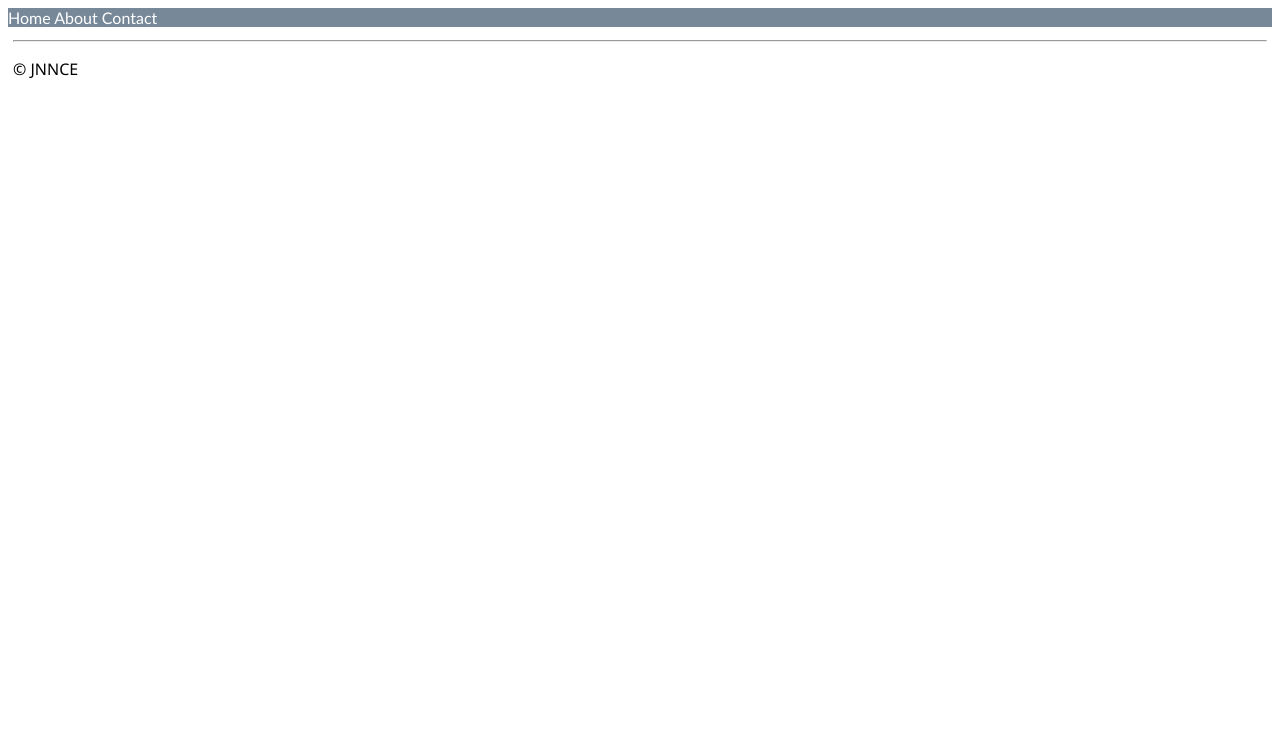
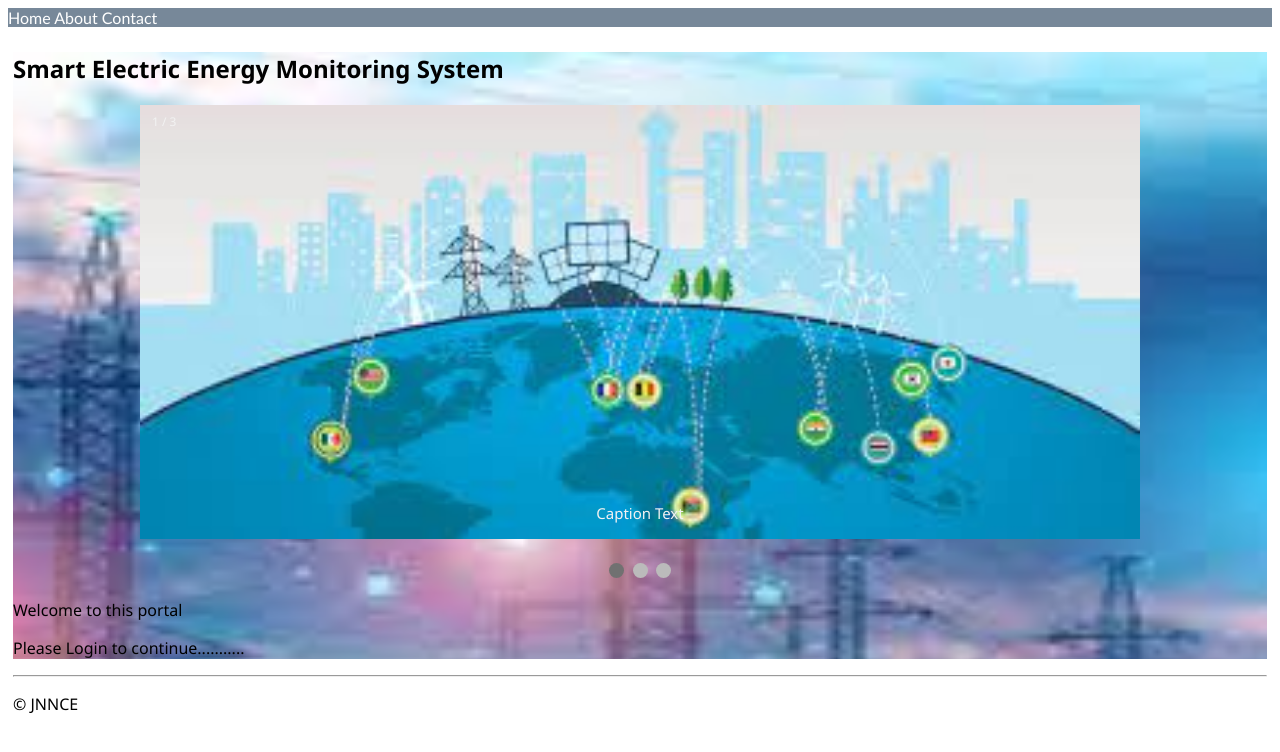
Before and after one commit to SubramanyaKS/Final-year-project, a Django app: page /home/ in a window 1280 px wide. Shown: the top 752 px of the page. Run offline with Django 4.2, Linux system fonts and the light colour scheme.

Commit message:
Third Update

```diff
--- a/smart_electric/SmartBillApp/static/style.css
+++ b/smart_electric/SmartBillApp/static/style.css
@@ -24,3 +24,83 @@
     padding:5px;
     font-family:'Segoe UI', Tahoma, Verdana, sans-serif;
 }
+.main{
+    background-image: url("./images/back.jpg");
+    background-size: 1800px 900px;
+    background-repeat: no-repeat;
+    background-position: top;
+    background-attachment: fixed;
+
+}
+/**/
+* {
+    box-sizing: border-box;}
+body {font-family: Verdana, sans-serif;}
+.mySlides {display: none;}
+img {vertical-align: middle;
+}
+
+/* Slideshow container */
+.slideshow-container {
+  max-width: 1000px;
+  position: relative;
+  margin: auto;
+}
+
+/* Caption text */
+.text {
+  color: #f2f2f2;
+  font-size: 15px;
+  padding: 8px 12px;
+  position: absolute;
+  bottom: 8px;
+  width: 100%;
+  text-align: center;
+}
+
+/* Number text (1/3 etc) */
+.numbertext {
+  color: #f2f2f2;
+  font-size: 12px;
+  padding: 8px 12px;
+  position: absolute;
+  top: 0;
+}
+
+/* The dots/bullets/indicators */
+.dot {
+  height: 15px;
+  width: 15px;
+  margin: 0 2px;
+  background-color: #bbb;
+  border-radius: 50%;
+  display: inline-block;
+  transition: background-color 0.6s ease;
+}
+
+.active {
+  background-color: #717171;
+}
+
+/* Fading animation */
+.fade {
+  -webkit-animation-name: fade;
+  -webkit-animation-duration: 1.5s;
+  animation-name: fade;
+  animation-duration: 1.5s;
+}
+
+@-webkit-keyframes fade {
+  from {opacity: .4}
+  to {opacity: 1}
+}
+
+@keyframes fade {
+  from {opacity: .4}
+  to {opacity: 1}
+}
+
+/* On smaller screens, decrease text size */
+@media only screen and (max-width: 300px) {
+  .text {font-size: 11px}
+}
--- a/smart_electric/SmartBillApp/templates/index.html
+++ b/smart_electric/SmartBillApp/templates/index.html
@@ -1,6 +1,65 @@
 {% extends "layout.html" %}
 {% block title %}
 
+
 {% endblock %}
 {% block content %}
+<section  class="main py-5" id="main">
+
+		<div class="container-fluid py-5">
+			<div class="row py-5">
+				<div class = "col-lg-12 col-mg-12 py-5 mr-auto">
+					<h1 >Smart Electric Energy Monitoring System</h1>
+                    <div class="slideshow-container">
+                        <div class="mySlides fade">
+                            <div class="numbertext">1 / 3</div>
+                                <img src="../static/images/back5.jpg" style="width:100%">
+                                        <div class="text">Caption Text</div>
+                            </div>
+
+                            <div class="mySlides fade">
+                                <div class="numbertext">2 / 3</div>
+                                    <img src="../static/images/back2.jpg" style="width:100%">
+                                         <div class="text">Caption Two</div>
+                                            </div>
+
+                            <div class="mySlides fade">
+                                <div class="numbertext">3 / 3</div>
+                                    <img src="../static/images/back1.jpg" style="width:100%">
+                                     <div class="text">Caption Three</div>
+                                </div>
+
+                        </div><br>
+                        <div style="text-align:center">
+  <span class="dot"></span>
+  <span class="dot"></span>
+  <span class="dot"></span>
+</div>
+					<p class="text-right">Welcome to this portal </p>
+                    <p>Please Login to continue...........</p>
+				</div>
+			</div>
+		</div>
+	</section>
+    <script>
+var slideIndex = 0;
+showSlides();
+
+function showSlides() {
+  var i;
+  var slides = document.getElementsByClassName("mySlides");
+  var dots = document.getElementsByClassName("dot");
+  for (i = 0; i < slides.length; i++) {
+    slides[i].style.display = "none";
+  }
+  slideIndex++;
+  if (slideIndex > slides.length) {slideIndex = 1}
+  for (i = 0; i < dots.length; i++) {
+    dots[i].className = dots[i].className.replace(" active", "");
+  }
+  slides[slideIndex-1].style.display = "block";
+  dots[slideIndex-1].className += " active";
+  setTimeout(showSlides, 2000); // Change image every 2 seconds
+}
+</script>
 {% endblock %}
```
Also changed, not shown: smart_electric/SmartBillApp/static/images/back.jpg (added), smart_electric/SmartBillApp/static/images/back1.jpg (added), smart_electric/SmartBillApp/static/images/back2.jpg (added), smart_electric/SmartBillApp/static/images/back3.jpg (added), smart_electric/SmartBillApp/static/images/back4.jpg (added), smart_electric/SmartBillApp/static/images/back5.jpg (added).
